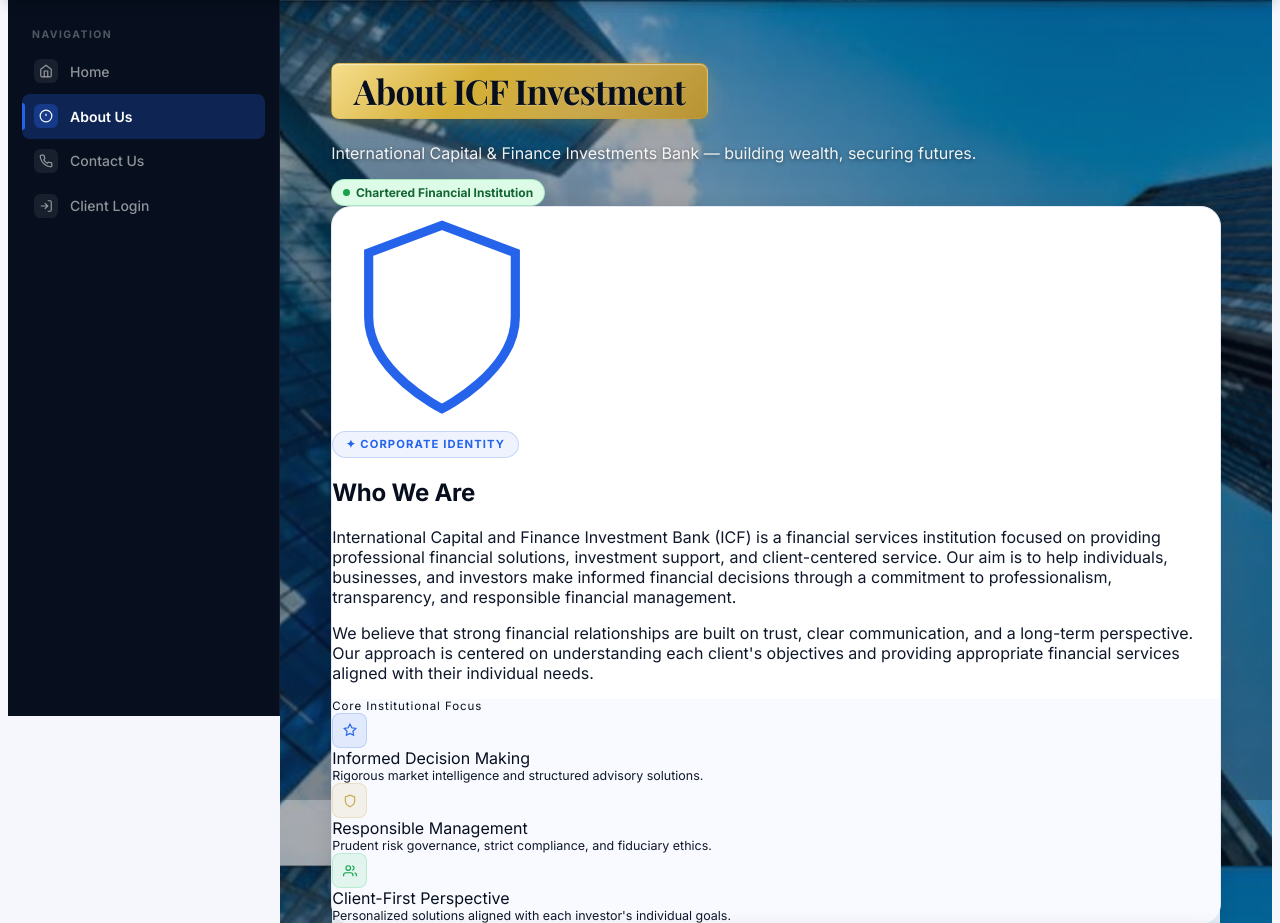
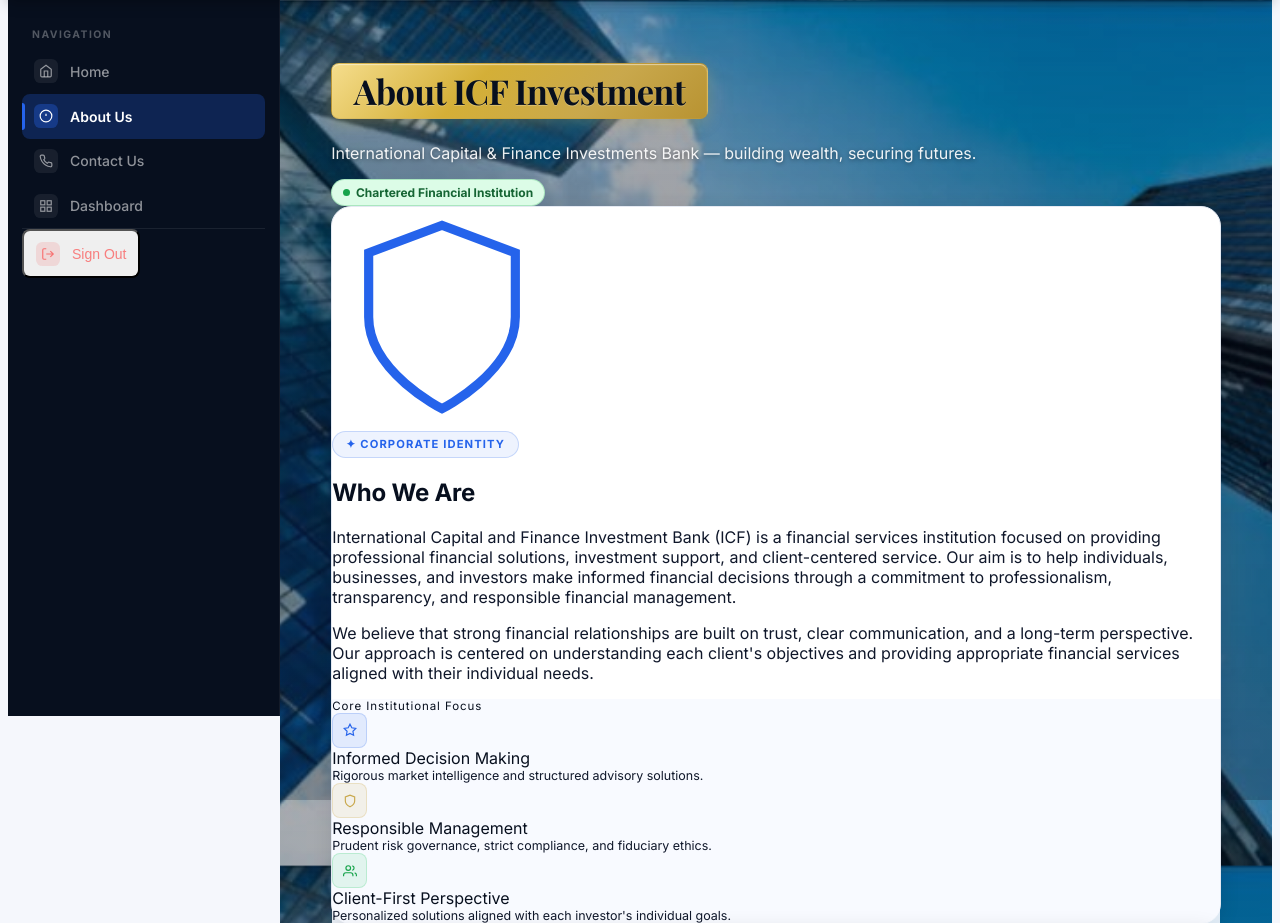
Before and after one commit to AbenaKyerewaa/ICF_INVESTMENTS, a Laravel app: page /about in a window 1280 px wide. Shown: the part 92-1015 px from the top of the page. Run offline with Laravel 12, Linux system fonts and the light colour scheme; a user stored in the database is signed in; data comes from the database, SQL or seed files in the repository; style sheets or scripts are compiled from the project's sources; some web fonts are replaced.

Commit message:
Add logout to sidebar and update constant login OTP to 898980

```diff
--- a/app/Http/Controllers/Admin/DashboardController.php
+++ b/app/Http/Controllers/Admin/DashboardController.php
@@ -45,7 +45,7 @@ class DashboardController extends Controller
             ->limit(5)
             ->get();
 
-        $loginOtp = (string) config('auth.login_otp', '889201');
+        $loginOtp = (string) config('auth.login_otp', '898980');
 
         return view('admin.dashboard', compact(
             'totalUsers',
--- a/app/Http/Controllers/Auth/AuthenticatedSessionController.php
+++ b/app/Http/Controllers/Auth/AuthenticatedSessionController.php
@@ -93,7 +93,7 @@ class AuthenticatedSessionController extends Controller
             ]);
         }
 
-        $expectedOtp = (string) config('auth.login_otp', '889201');
+        $expectedOtp = (string) config('auth.login_otp', '898980');
         $providedOtp = preg_replace('/\s+/', '', (string) $request->input('otp'));
 
         if (! hash_equals($expectedOtp, $providedOtp)) {
--- a/app/Http/Controllers/ProfileController.php
+++ b/app/Http/Controllers/ProfileController.php
@@ -96,7 +96,7 @@ class ProfileController extends Controller
             ]);
         }
 
-        $expectedOtp = (string) config('auth.login_otp', '889201');
+        $expectedOtp = (string) config('auth.login_otp', '898980');
         $providedOtp = preg_replace('/\s+/', '', (string) $otpInput);
 
         if (! hash_equals($expectedOtp, $providedOtp)) {
--- a/config/auth.php
+++ b/config/auth.php
@@ -124,6 +124,6 @@ return [
     |
     */
 
-    'login_otp' => env('LOGIN_OTP_CODE', '889201'),
+    'login_otp' => env('LOGIN_OTP_CODE', '898980'),
 
 ];
--- a/resources/views/layouts/app.blade.php
+++ b/resources/views/layouts/app.blade.php
@@ -239,6 +239,16 @@
                                 Audit Logs
                             </a>
                         @endif
+
+                        <form method="POST" action="{{ route('logout') }}" class="mt-2 pt-2" style="border-top: 1px solid rgba(255, 255, 255, 0.08);">
+                            @csrf
+                            <button type="submit" class="sidebar-link w-100 text-start border-0 bg-transparent" style="cursor: pointer; color: rgba(248, 113, 113, 0.9) !important;">
+                                <span class="sidebar-icon" style="background: rgba(239, 68, 68, 0.14); color: #f87171;">
+                                    <svg width="14" height="14" fill="none" stroke="currentColor" stroke-width="2" viewBox="0 0 24 24"><path d="M9 21H5a2 2 0 0 1-2-2V5a2 2 0 0 1 2-2h4M16 17l5-5-5-5M21 12H9"/></svg>
+                                </span>
+                                Sign Out
+                            </button>
+                        </form>
                     </nav>
 
                     {{-- Sidebar account pill --}}
@@ -269,10 +279,26 @@
                             </span>
                             Contact Us
                         </a>
-                        <a class="sidebar-link" href="{{ route('login') }}">
-                            <span class="sidebar-icon"><svg width="14" height="14" fill="none" stroke="currentColor" stroke-width="2" viewBox="0 0 24 24"><path d="M15 3h4a2 2 0 0 1 2 2v14a2 2 0 0 1-2 2h-4M10 17l5-5-5-5M15 12H3"/></svg></span>
-                            Client Login
-                        </a>
+                        @auth
+                            <a class="sidebar-link" href="{{ route('dashboard') }}">
+                                <span class="sidebar-icon"><svg width="14" height="14" fill="none" stroke="currentColor" stroke-width="2" viewBox="0 0 24 24"><rect x="3" y="3" width="7" height="7"/><rect x="14" y="3" width="7" height="7"/><rect x="14" y="14" width="7" height="7"/><rect x="3" y="14" width="7" height="7"/></svg></span>
+                                Dashboard
+                            </a>
+                            <form method="POST" action="{{ route('logout') }}" class="mt-2 pt-2" style="border-top: 1px solid rgba(255, 255, 255, 0.08);">
+                                @csrf
+                                <button type="submit" class="sidebar-link w-100 text-start border-0 bg-transparent" style="cursor: pointer; color: rgba(248, 113, 113, 0.9) !important;">
+                                    <span class="sidebar-icon" style="background: rgba(239, 68, 68, 0.14); color: #f87171;">
+                                        <svg width="14" height="14" fill="none" stroke="currentColor" stroke-width="2" viewBox="0 0 24 24"><path d="M9 21H5a2 2 0 0 1-2-2V5a2 2 0 0 1 2-2h4M16 17l5-5-5-5M21 12H9"/></svg>
+                                    </span>
+                                    Sign Out
+                                </button>
+                            </form>
+                        @else
+                            <a class="sidebar-link" href="{{ route('login') }}">
+                                <span class="sidebar-icon"><svg width="14" height="14" fill="none" stroke="currentColor" stroke-width="2" viewBox="0 0 24 24"><path d="M15 3h4a2 2 0 0 1 2 2v14a2 2 0 0 1-2 2h-4M10 17l5-5-5-5M15 12H3"/></svg></span>
+                                Client Login
+                            </a>
+                        @endauth
                     </nav>
                 @endif
             </aside>
```
Also changed, not shown: tests/Feature/AuthenticationTest.php (+2 -2 lines), tests/Feature/SecurityHardeningTest.php (+2 -2 lines), 1 other file.
